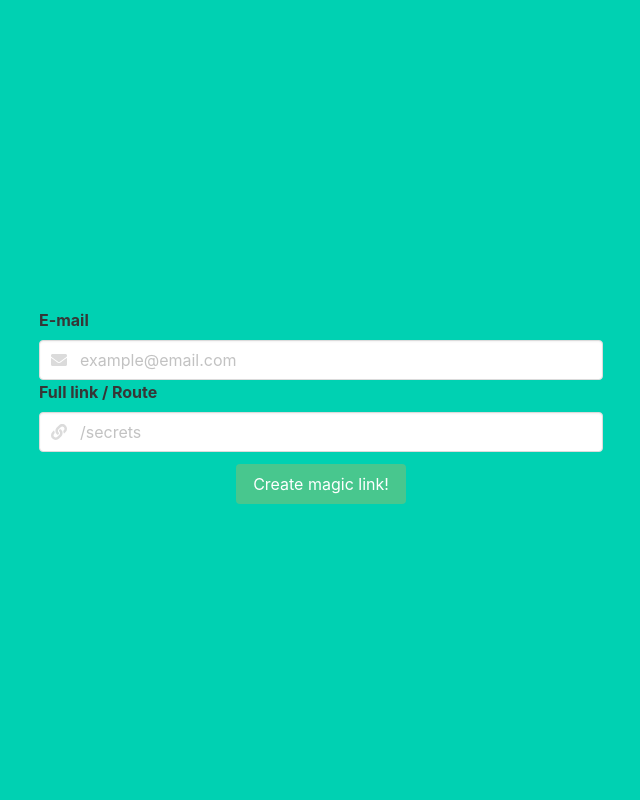
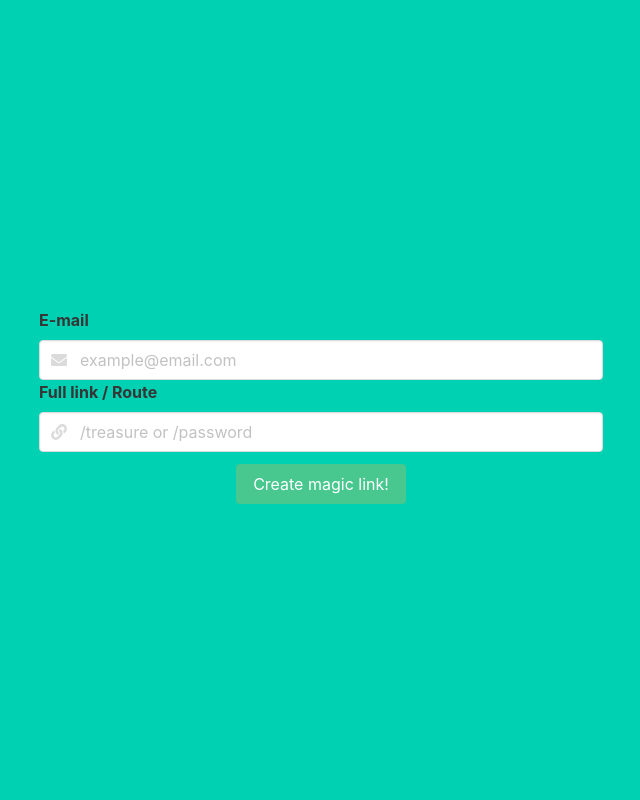
Before and after one commit to alexandr-gnrk/magiclink, a Flask app: page / in a window 1280 px wide. Shown: the whole page, without its empty margins (319-959 px from the left). Run offline with Flask 2, Linux system fonts and the light colour scheme; some libraries are stand-ins or nearby versions.

Commit message:
Placeholder in route input was changed.

```diff
--- a/app/templates/index.html
+++ b/app/templates/index.html
@@ -27,7 +27,7 @@
 
               <label class="label">Full link / Route</label>
               <div class="control has-icons-left">
-                  <input class="input" type="text" name="route" placeholder="/secrets">
+                  <input class="input" type="text" name="route" placeholder="/treasure or /password">
                   <span class="icon is-small is-left">
                     <i class="fas fa-link"></i>
                   </span>
```
